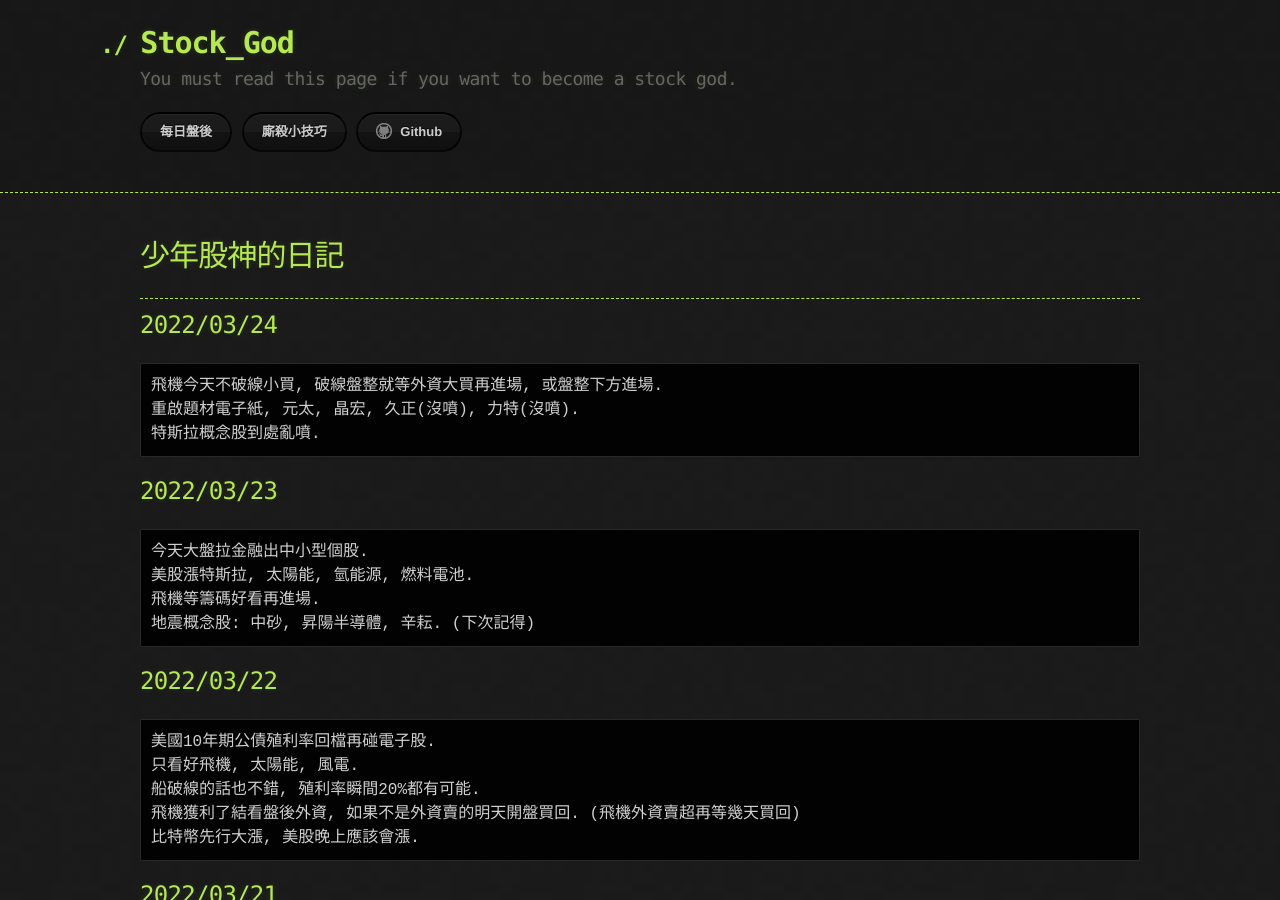
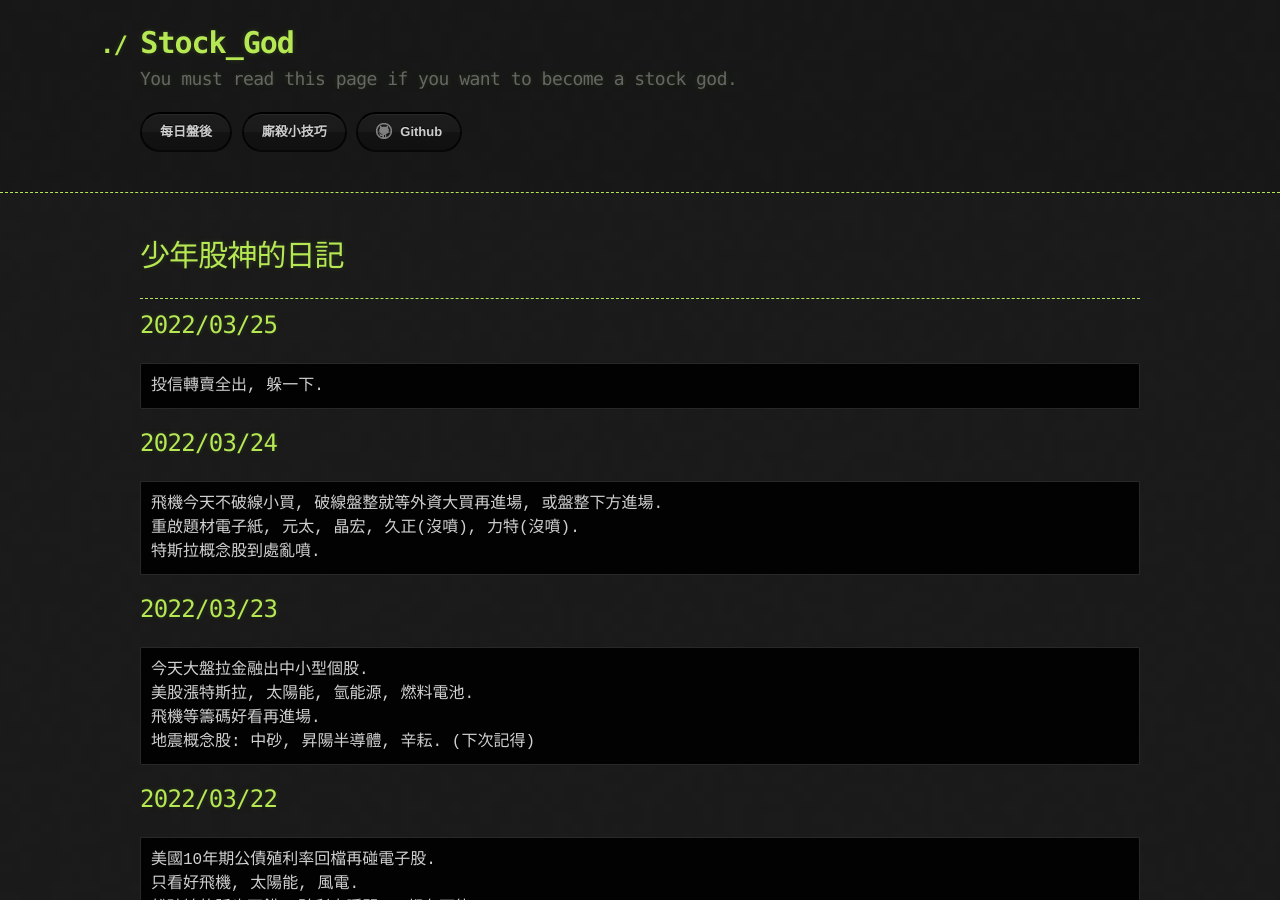
Before and after one commit to lepg5487/Stock_God, a Jekyll site: the page built from index.md, in a window 1280 px wide and 900 px high. Built offline with Jekyll 4.4.1, drawn with Linux system fonts in a browser that asks for light colours; our own code applies the rules of GitHub Pages for plain Markdown files.

Commit message:
Update index.md

````diff
--- a/index.md
+++ b/index.md
@@ -5,6 +5,11 @@ layout: testlayouts
 # 少年股神的日記
 
 ---
+
+## 2022/03/25
+```
+投信轉賣全出, 躲一下.
+```
 
 ## 2022/03/24
 ```
````
